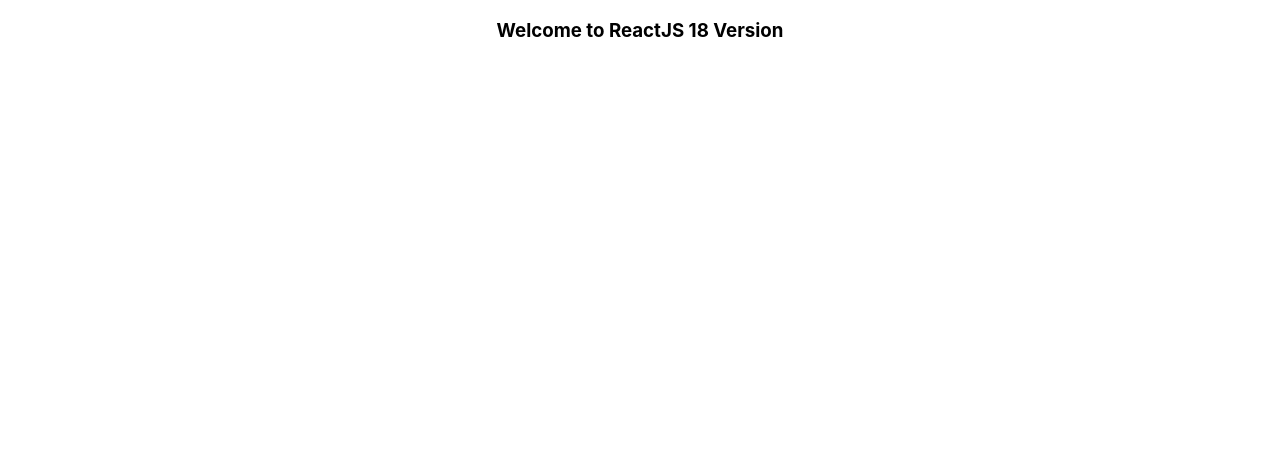
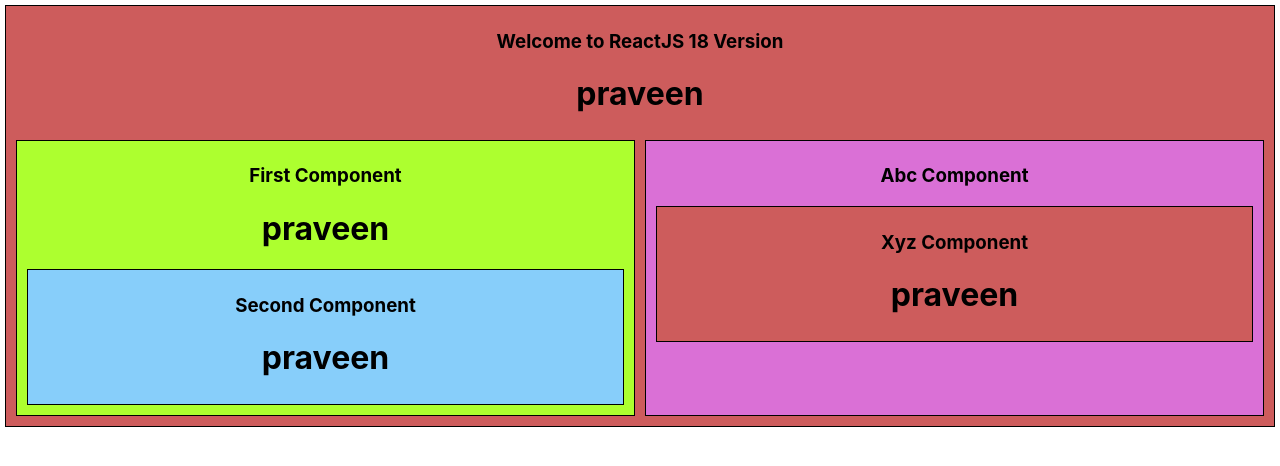
Before and after one commit to Reehana12/rb14, a React (Create React App) app: page / in a window 1280 px wide. Shown: the top 466 px of the page. Built offline with nearby package versions, Linux system fonts and the light colour scheme.

Commit message:
context provision

```diff
--- /dev/null
+++ b/src/Abc.jsx
@@ -0,0 +1,12 @@
+import React from 'react';
+import Xyz from './Xyz';
+function Abc(props) {
+    return (
+        <div className='mybox orangebase'  style={{width:'50%'}}>
+            <h3>Abc Component</h3>
+            <Xyz></Xyz>
+        </div>
+    );
+}
+
+export default Abc;
--- a/src/App.jsx
+++ b/src/App.jsx
@@ -1,10 +1,23 @@
 import logo from "./logo.svg";
 import "./App.css";
+import First from "./First";
+import React from "react";
+import UserContext from "./UserContext";
+import Abc from "./Abc";
 function App() {
+  const [myname,setmyname] = React.useState('praveen');
   return (
-    <div className="App">
-      <h3>Welcome to ReactJS 18 Version</h3>
-    </div>
+    <UserContext.Provider value={myname}>
+      <div className="App mybox reddish">
+        <h3>Welcome to ReactJS 18 Version</h3>
+        <h1>{myname}</h1>
+        <div style={{display:"flex"}}>
+          <First myname={myname}></First>
+          <Abc></Abc>
+        </div>
+
+      </div>
+    </UserContext.Provider>
   );
 }
 
--- /dev/null
+++ b/src/First.jsx
@@ -0,0 +1,12 @@
+import React from 'react';
+import Second from './Second';
+function First(props) {
+    return (
+        <div className='mybox greenish' style={{width:'50%'}}>
+            <h3>First Component</h3>
+            <h1>{props.myname}</h1>
+            <Second myname={props.myname}></Second>
+        </div>
+    );
+}
+export default First;
--- /dev/null
+++ b/src/Second.jsx
@@ -0,0 +1,12 @@
+import React from 'react';
+
+function Second(props) {
+    return (
+        <div className='mybox bluish'>
+            <h3>Second Component</h3>
+            <h1>{props.myname}</h1>
+        </div>
+    );
+}
+
+export default Second;
--- /dev/null
+++ b/src/UserContext.js
@@ -0,0 +1,3 @@
+import React from "react";
+const UserContext = React.createContext("This is context for user");
+export default UserContext;
--- /dev/null
+++ b/src/Xyz.jsx
@@ -0,0 +1,13 @@
+import React from 'react';
+import UserContext from './UserContext';
+function Xyz(props) {
+    const user = React.useContext(UserContext)
+    return (
+        <div className='mybox reddish'>
+            <h3>Xyz Component</h3>
+            <h1>{user}</h1>
+        </div>
+    );
+}
+
+export default Xyz;
--- a/src/index.css
+++ b/src/index.css
@@ -11,3 +11,22 @@ code {
   font-family: source-code-pro, Menlo, Monaco, Consolas, 'Courier New',
     monospace;
 }
+
+.mybox{
+  border:1px solid;
+  margin:5px;
+  padding:5px;
+}
+
+.reddish{
+  background-color: indianred;
+}
+.bluish{
+  background-color: lightskyblue;
+}
+.greenish{
+  background-color: greenyellow;
+}
+.orangebase{
+  background-color: orchid;
+}
```
